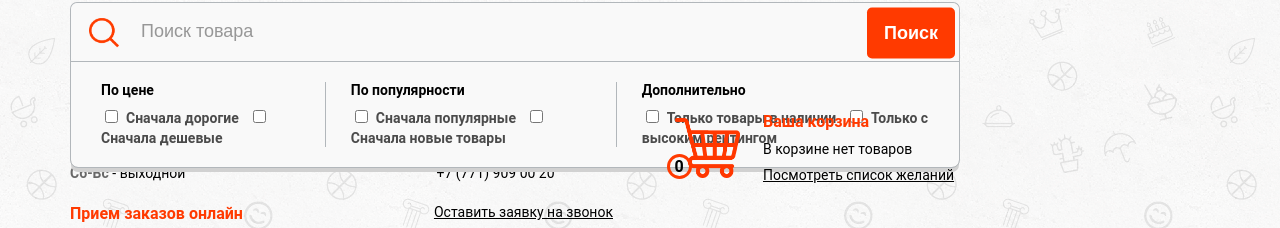
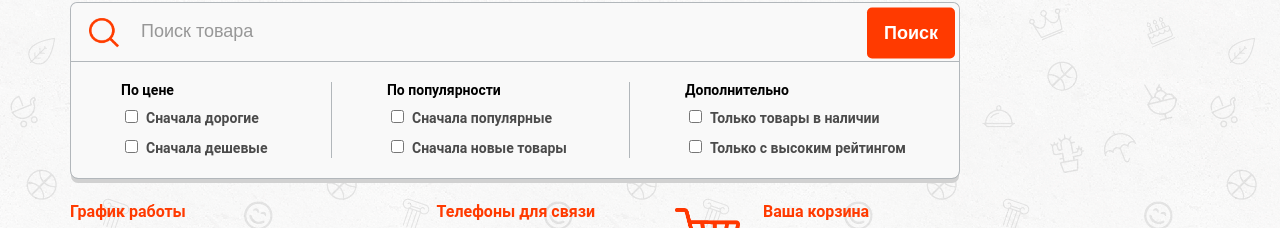
Before and after one commit to dworker863/storeTop, a React (Create React App) app: page / in a window 1280 px wide. Shown: the part 221-449 px from the top of the page. Built offline with nearby package versions, Linux system fonts and the light colour scheme; no server answers.

Commit message:
Filters media max-width: 1200px

```diff
--- a/src/app/components/Blocks/Contacts/StyledContacts.ts
+++ b/src/app/components/Blocks/Contacts/StyledContacts.ts
@@ -7,7 +7,7 @@ export const StyledContacts = styled.div`
   width: 525px;
   font-size: 14px;
 
-  @media (max-width: 1600px) {
+  @media (max-width: 1800px) {
     order: 2;
     margin-right: 80px;
   }
--- a/src/app/components/Blocks/Filters/StyledFilters.ts
+++ b/src/app/components/Blocks/Filters/StyledFilters.ts
@@ -13,6 +13,14 @@ export const StyledFilters = styled.div`
   input {
     margin-right: 8px;
     margin-bottom: 5px;
+  }
+
+  @media (max-width: 1800px) {
+    padding: 20px 50px;
+  }
+
+  @media (max-width: 1200px) {
+    padding: 20px 55px;
   }
 `;
 
@@ -40,4 +48,12 @@ export const StyledFiltersBlock = styled.div`
       margin-right: 0;
     }
   }
+
+  @media (max-width: 1800px) {
+    padding: 0 55px;
+  }
+
+  @media (max-width: 1200px) {
+    padding: 0 65px;
+  }
 `;
--- a/src/app/components/Blocks/Search/StyledSearch.ts
+++ b/src/app/components/Blocks/Search/StyledSearch.ts
@@ -12,14 +12,9 @@ export const StyledSearch = styled.div`
   border-top-right-radius: 7px;
 
   @media (max-width: 1800px) {
-    width: 585px;
-    margin-left: 70px;
-  }
-
-  @media (max-width: 1600px) {
     width: 890px;
     margin-top: 0px;
-    margin-bottom: 50px;
+    margin-bottom: 140px;
     margin-left: 0px;
   }
 
```
